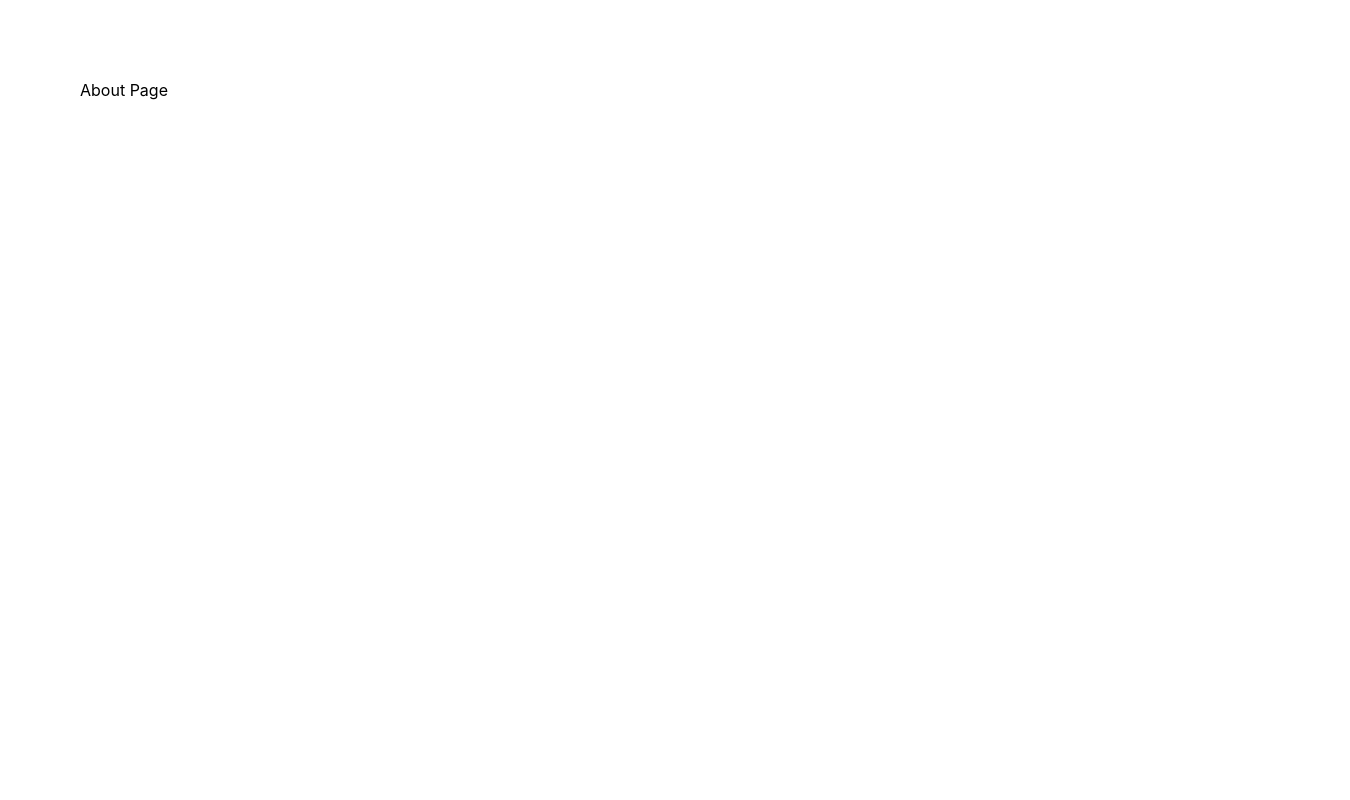
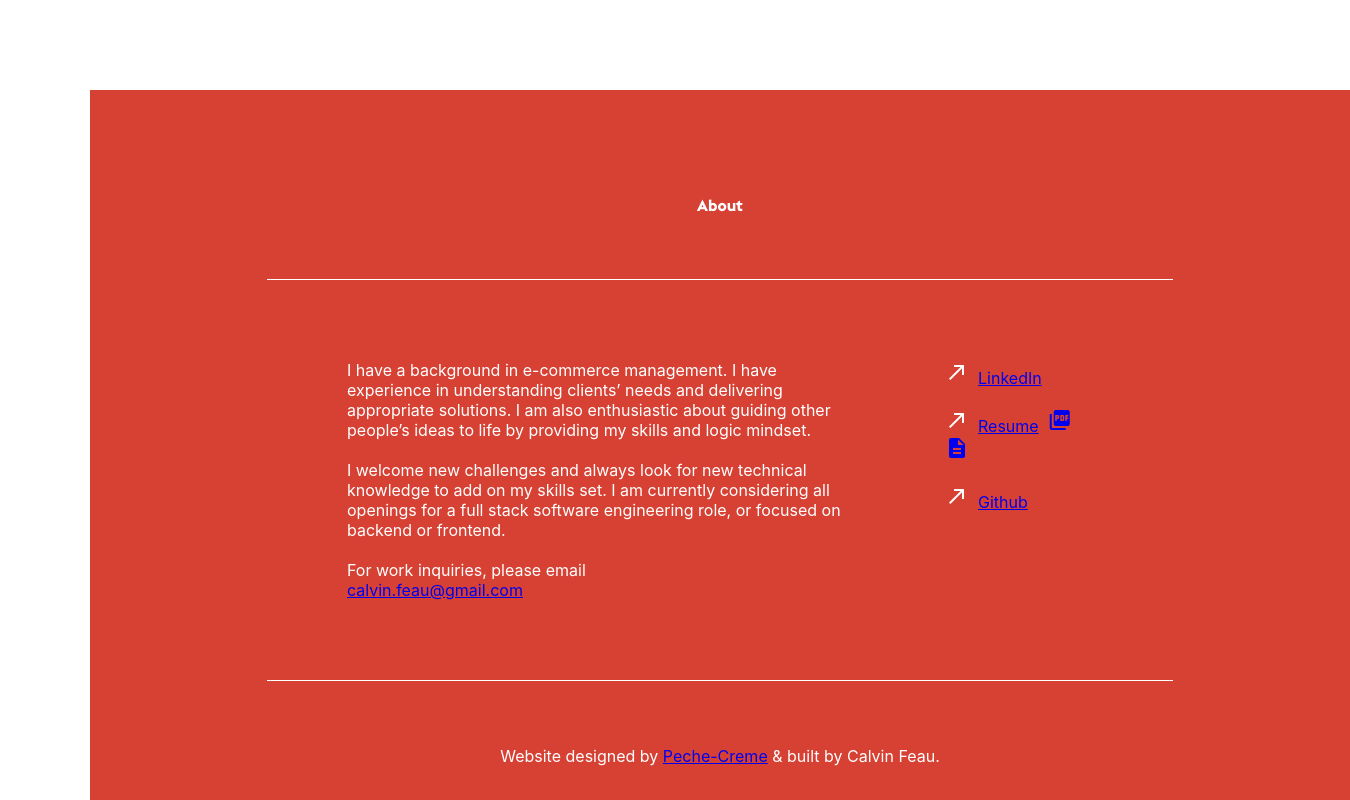
Before and after one commit to calvinfeau/react-portfolio, a React (Create React App) app: page /about in a window 1280 px wide. Shown: the top 800 px of the page, 1350 px wide, since content can reach past the window. Built offline with nearby package versions, Linux system fonts and the light colour scheme.

Commit message:
main style about page

```diff
--- a/public/index.html
+++ b/public/index.html
@@ -2,7 +2,7 @@
 <html lang="en">
   <head>
     <meta charset="utf-8" />
-    <link rel="icon" href="./CF_Favicon.png" />
+    <link rel="icon" href="%PUBLIC_URL%/CF_Favicon.png" />
     <meta name="viewport" content="width=device-width, initial-scale=1" />
     <meta name="theme-color" content="#000000" />
     <meta
@@ -10,6 +10,7 @@
       content="Web site created using create-react-app"
     />
     <link rel="apple-touch-icon" href="logo192.png" />
+    <link href="https://fonts.googleapis.com/icon?family=Material+Icons" rel="stylesheet">
     <!--
       manifest.json provides metadata used when your web app is installed on a
       user's mobile device or desktop. See https://developers.google.com/web/fundamentals/web-app-manifest/
--- a/src/components/AboutButton/AboutButton.jsx
+++ /dev/null
@@ -1,18 +0,0 @@
-import React, {Component} from 'react';
-import './AboutButton.css';
-import { Link } from "react-router-dom";
-
-
-class AboutButton extends Component {
-  render() {
-    return (
-      <>
-      <Link to='/about'>
-        About
-      </Link>
-      </>
-    )
-  }
-}
-
-export default AboutButton;
--- a/src/components/ProjectsButton/ProjectsButton.jsx
+++ /dev/null
@@ -1,17 +0,0 @@
-import React, {Component} from 'react';
-import { Link } from "react-router-dom";
-import './ProjectsButton.css';
-
-class ProjectsButton extends Component {
-  render() {
-    return (
-      <>
-      <Link to='/projects'>
-        Projects
-      </Link>
-      </>
-    )
-  }
-}
-
-export default ProjectsButton;
--- a/src/pages/AboutPage/AboutPage.jsx
+++ b/src/pages/AboutPage/AboutPage.jsx
@@ -1,12 +1,90 @@
 import React, {Component} from 'react';
+import styled from "styled-components";
 import './AboutPage.css';
+
+const Wrapper = styled.div`
+  height: calc(100vh - 100px);
+  width: calc(100vw - 100px);
+  background-color: #D74134;
+  color: white;
+  display: flex;
+  flex-direction: column;
+  align-items: center;
+`;
+
+const Title = styled.div`
+  height: 20%;
+  width: 70%;
+  display: flex;
+  justify-content: center;
+  align-items: center;
+  font-family: "Euclid Flex Trial";
+  border-bottom: 1px solid white;
+`;
+
+const Footer = styled.div`
+  height: 20%;
+  width: 70%;
+  display: flex;
+  justify-content: center;
+  align-items: center;
+  border-top: 1px solid white;
+`;
+
+const Main = styled.div`
+  height: 60%;
+  width: 70%;
+  display: flex;
+  justify-content: space-between;
+  align-items: center;
+`;
+
+const Text = styled.div`
+  height: 75%;
+  width: 70%;
+  display: flex;
+  flex-direction: column;
+`;
+
+const Links = styled.div`
+  height: 75%;
+  width: 20%;
+  display: flex;
+  flex-direction: column;
+`;
+
 
 class AboutPage extends Component {
   render() {
     return (
-      <>
-        About Page
-      </>
+      <Wrapper>
+        <Title>
+          About
+        </Title>
+        <Main>
+          <Text>
+            I have a background in e-commerce management. I have experience in understanding clients’ needs and delivering appropriate solutions. I am also enthusiastic about guiding other people’s ideas to life by providing my skills and logic mindset.
+            <br /><br />
+            I welcome new challenges and always look for new technical knowledge to add on my skills set. I am currently considering all openings for a full stack software engineering role, or focused on backend or frontend.
+            <br /><br />
+            For work inquiries, please email <a href="mailto:calvin.feau@gmail.com" target="_top">calvin.feau@gmail.com</a>
+          </Text>
+          <Links>
+            <span><i className="material-icons">call_made</i>&nbsp;&nbsp;<a href="https://www.linkedin.com/in/calvin-feau/" target="_blank">LinkedIn</a></span>
+            <br />
+            <span>
+              <i className="material-icons">call_made</i>&nbsp;&nbsp;<a href="#resume">Resume</a>
+              &nbsp;&nbsp;<a href="css/images/CalvinFeau_Resume.pdf" download target="_blank"><i class="material-icons">picture_as_pdf</i></a>
+              &nbsp;&nbsp;<a href="css/images/CalvinFeau_Resume.docx" download><i class="material-icons">description</i></a>
+            </span>
+            <br />
+            <span><i className="material-icons">call_made</i>&nbsp;&nbsp;<a href="https://github.com/calvinfeau" target="_blank">Github</a></span>
+          </Links>
+        </Main>
+        <Footer>
+          Website designed by&nbsp;<a href="https://www.pechecreme.com/" target="_blank">Peche-Creme</a>&nbsp;& built by Calvin Feau.
+        </Footer>
+      </Wrapper>
     )
   }
 }
--- a/src/pages/App/App.js
+++ b/src/pages/App/App.js
@@ -1,30 +1,49 @@
 import React, {Component} from 'react';
 import { Route, Switch, Link } from "react-router-dom";
 import './App.css';
-import AboutButton from '../../components/AboutButton/AboutButton';
-import ProjectsButton from '../../components/ProjectsButton/ProjectsButton';
 import ProjectsPage from "../ProjectsPage/ProjectsPage";
 import AboutPage from "../AboutPage/AboutPage";
 import styled from "styled-components";
 
 const Wrapper = styled.div`
-  padding: 40px;
+  padding: 50px;
+`;
+
+const HomeWrapper = styled.div`
+  height: calc(100vh - 100px);
+  width: calc(100vw - 100px);
+  display: flex;
+  flex-direction: column;
+  align-items: center;
 `;
 
 const Title = styled.div`
-  text-align: center
+  height: 25%;
+  display: flex;
+  text-align: center;
+  align-items: center;
+  text-align: center;
   font-family: "Euclid Flex Trial";
 `;
-const IntroText = styled.div`
+
+const Text = styled.div`
+  height: 50%;
+  width: 50%;
+  display: flex;
+  text-align: center;
+  align-items: center;
 `;
 
 const Buttons = styled.div`
+  width: 50%;
+  height: 25%;
   display: flex;
-  justify-content: center;
+  justify-content: space-between;
+  align-items: center;
 `;
 
 const AboutBtn = styled.div`
-
+  text-decoration: none;
 `;
 const ProjectsBtn = styled.div`
 
@@ -37,32 +56,24 @@ class App extends Component {
         <Route
           exact path="/"
           render={() => (
-          <>
+            <HomeWrapper>
             <Title>CALVIN FEAU</Title>
-          <IntroText>I'm a full stack software engineer, and a passionate problem solver who enjoys getting lost in the flow of web development.</IntroText>
+            <Text>I'm a full stack software engineer, and a passionate problem solver who enjoys getting lost in the flow of web development.</Text>
             <Buttons>
+              <ProjectsBtn><Link to="/projects">Projects</Link></ProjectsBtn>
               <AboutBtn><Link to="/about">About</Link></AboutBtn>
-            <ProjectsBtn><Link to="/projects">Projects</Link></ProjectsBtn>
             </Buttons>
-          </>
+            </HomeWrapper>
           )}
         />
         <Switch>
           <Route
             exact path="/projects"
-          render={() => (
-            <>
-            <ProjectsPage />
-            </>
-          )}
+            render={() => ( <ProjectsPage /> )}
           />
           <Route
             exact path="/about"
-            render={() => (
-              <>
-              <AboutPage />
-              </>
-            )}
+            render={() => ( <AboutPage /> )}
           />
         </Switch>
       </Wrapper>
```
Also changed, not shown: src/components/AboutButton/AboutButton.css (deleted), src/components/ProjectsButton/ProjectsButton.css (deleted). Lines whose indentation alone changed are shown as unchanged.
